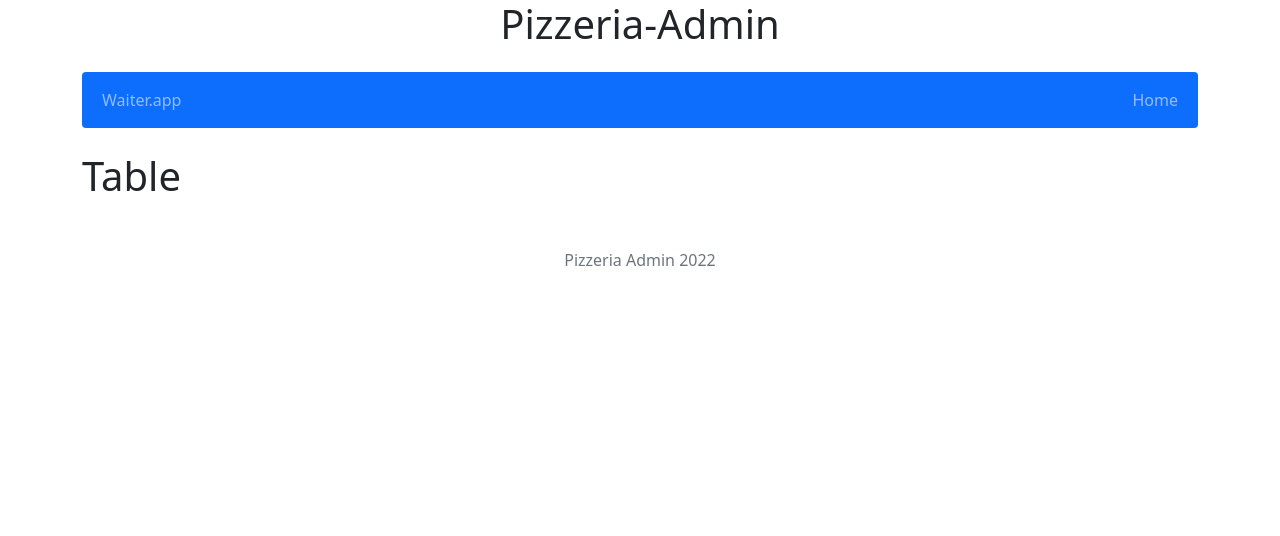
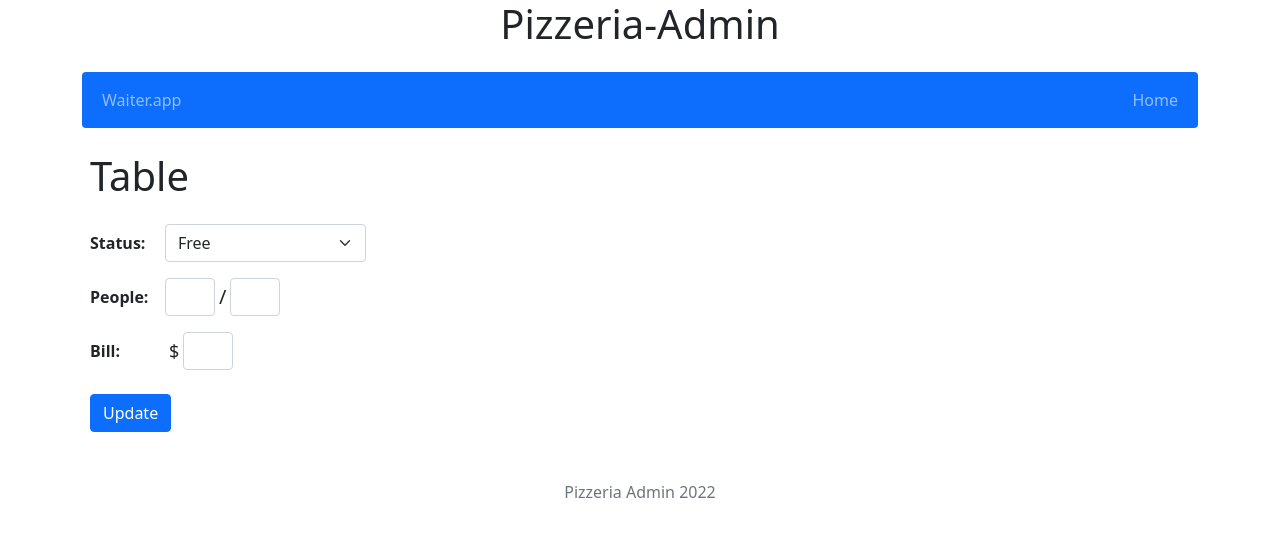
Before and after one commit to lukas1388/pizzeria-admin, a React (Create React App) app: page /table/1 in a window 1280 px wide. Shown: the top 536 px of the page. Built offline with nearby package versions, Linux system fonts and the light colour scheme.

Commit message:
Add TableForm component, part 1

```diff
--- /dev/null
+++ b/src/components/features/TableForm/TableForm.js
@@ -0,0 +1,42 @@
+import { Form, Button, Col, Row } from "react-bootstrap";
+
+const TableForm = () => {
+    return (
+        <Form className='d-flex justify-content-start m-2'>
+            <Form.Group as={Row} style={{ maxWidth: '300px' }}>
+            <h1 className='mb-4'>Table</h1>
+                <Form.Label column sm='3'>
+                    <span className='fw-bold'>Status:</span>
+                </Form.Label>
+                <Col sm='9' className='mb-3'>
+                    <Form.Select size='md'>
+                        <option value='free'>Free</option>
+                        <option value='reserved'>Reserved</option>
+                        <option value='busy'>Busy</option>
+                        <option value='cleaning'>Cleaning</option>
+                    </Form.Select>
+                </Col>
+                <Form.Label column sm='3'>
+                    <span className='fw-bold'>People:</span>
+                </Form.Label>
+                <Col sm='9' className='d-flex mb-3'>
+                    <Form.Control className='text-center' style={{ maxWidth: '50px' }} />
+                        <span className='mx-1 my-auto' style={{ fontSize: '20px' }}>/</span>
+                    <Form.Control className='text-center' style={{ maxWidth: '50px' }} />
+                </Col>
+                <Form.Label column sm='3'>
+                    <span className='fw-bold'>Bill:</span>
+                </Form.Label>
+                <Col sm='9' className='d-flex mb-4 align-items-center'>
+                    <span className='mx-1 my-auto' style={{ fontSize: '18px' }}>$</span>
+                    <Form.Control className='text-center' style={{ maxWidth: '50px' }} />
+                </Col>
+                <Col sm='12'>
+                    <Button variant='primary' type='submit'>Update</Button>
+                </Col>
+            </Form.Group>
+        </Form>
+    );
+};
+
+export default TableForm;
--- a/src/components/pages/Table/Table.js
+++ b/src/components/pages/Table/Table.js
@@ -1,6 +1,8 @@
+import TableForm from "../../features/TableForm/TableForm"
+
 const Table = () => {
     return (
-        <h1>Table</h1>
+        <TableForm />
     );
 };
 
```
